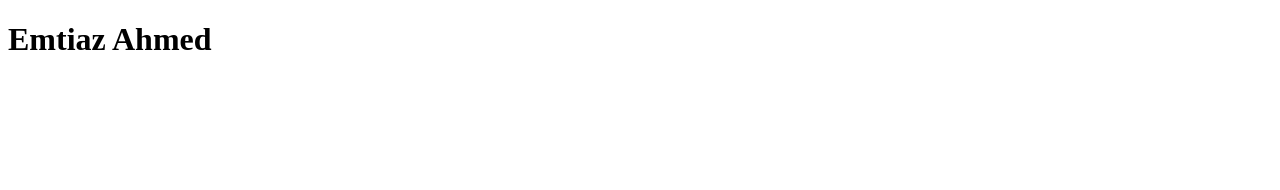
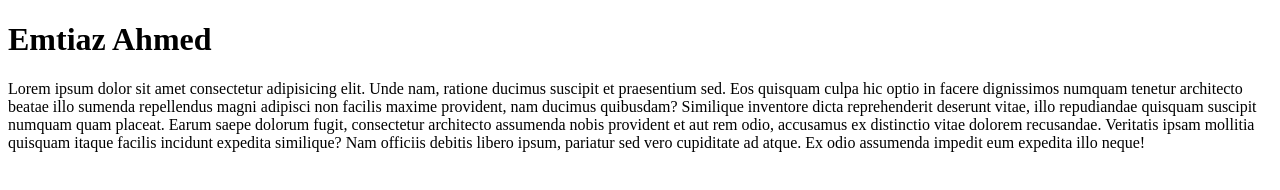
Before and after one commit to Emtiaz460/Web-programming-1, a plain HTML site: page index.html in a window 1280 px wide. Drawn offline with Linux system fonts and the light colour scheme.

Commit message:
ptag-added

```diff
--- a/index.html
+++ b/index.html
@@ -7,5 +7,6 @@
 </head>
 <body>
 <h1> Emtiaz Ahmed</h1>
+<p>Lorem ipsum dolor sit amet consectetur adipisicing elit. Unde nam, ratione ducimus suscipit et praesentium sed. Eos quisquam culpa hic optio in facere dignissimos numquam tenetur architecto beatae illo sumenda repellendus magni adipisci non facilis maxime provident, nam ducimus quibusdam? Similique inventore dicta reprehenderit deserunt vitae, illo repudiandae quisquam suscipit numquam quam placeat. Earum saepe dolorum fugit, consectetur architecto assumenda nobis provident et aut rem odio, accusamus ex distinctio vitae dolorem recusandae. Veritatis ipsam mollitia quisquam itaque facilis incidunt expedita similique? Nam officiis debitis libero ipsum, pariatur sed vero cupiditate ad atque. Ex odio assumenda impedit eum expedita illo neque!</p>
 </body>
 </html>
```
